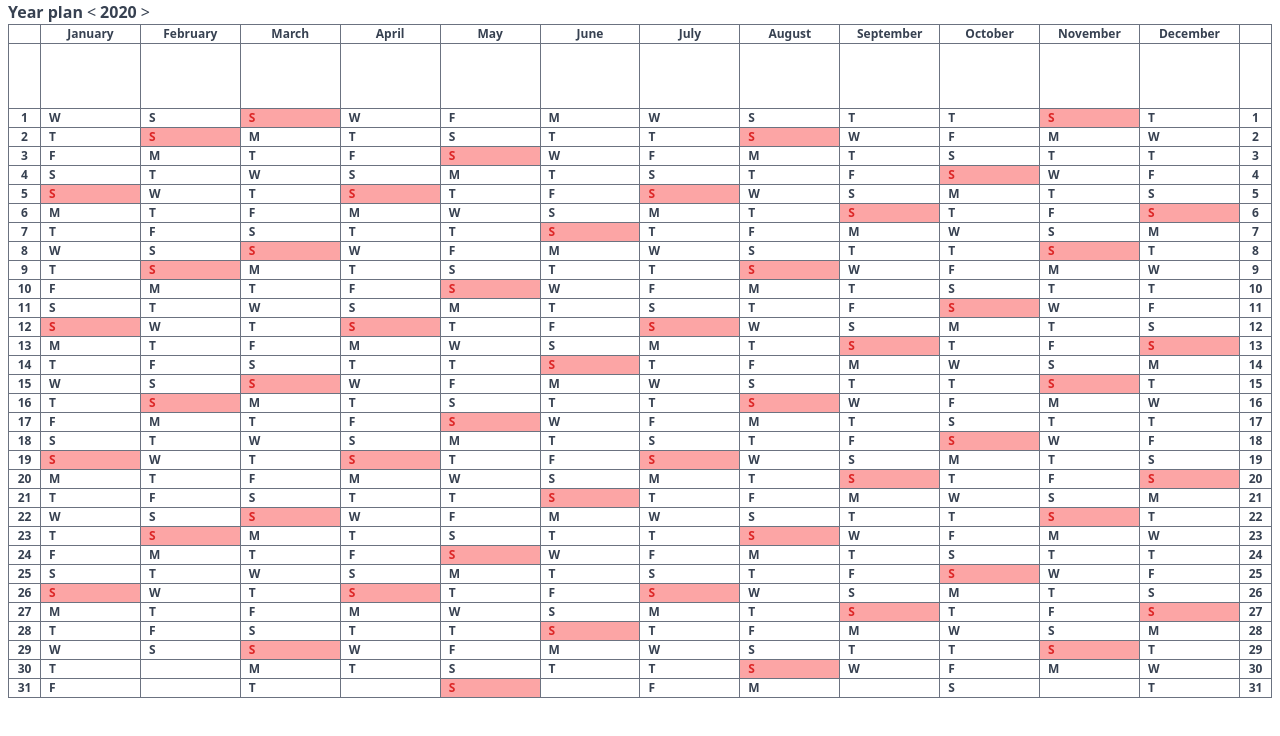
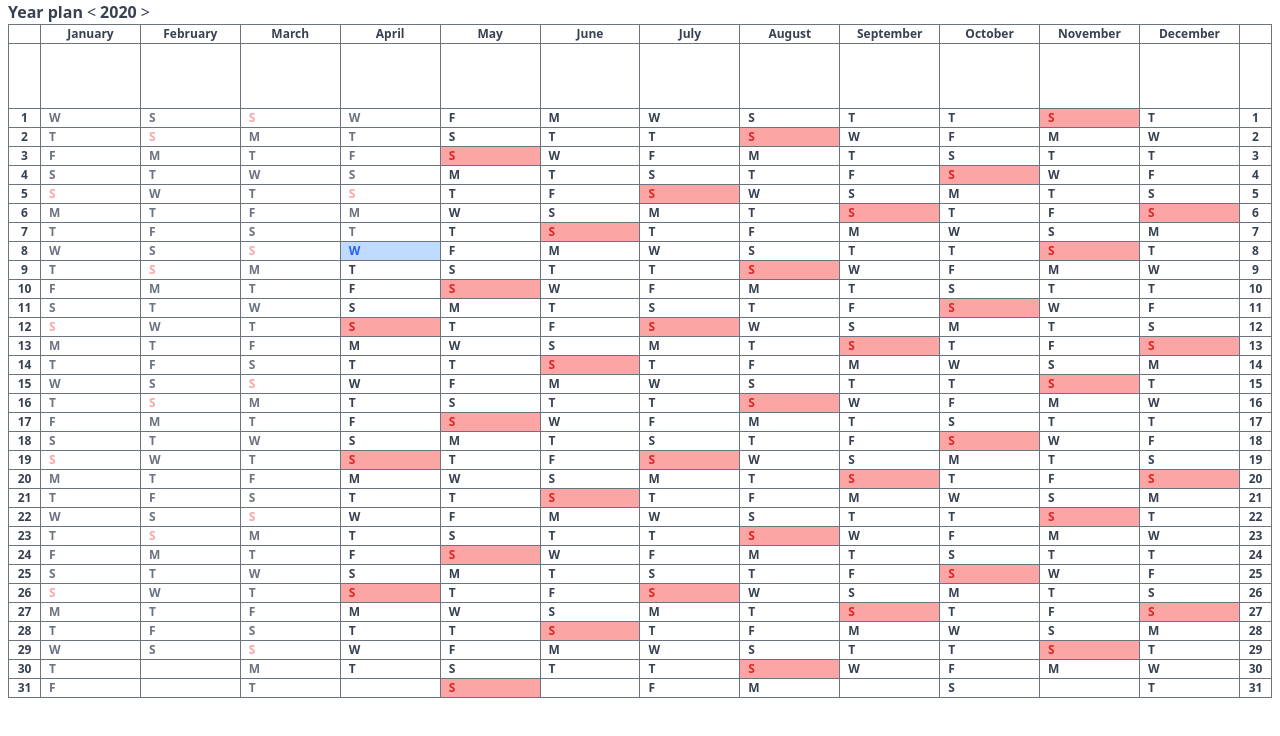
Before and after one commit to beaucouplus/calendar, a React (Create React App) app: page / in a window 1280 px wide. Shown: the top 736 px of the page. Built offline with nearby package versions, Linux system fonts and the light colour scheme.

Commit message:
display past days > highlight past days - this year only. (#11)
* display past days > highlight past days - this year only.
* display past days > remove isPast from data - add highlight when today

```diff
--- a/src/CalendarYearTable.js
+++ b/src/CalendarYearTable.js
@@ -68,11 +68,7 @@ function DaysRow({ days, css }) {
       <td className={tdClass}>{monthDay}</td>
       {days.map((day, id) =>
         day.hasDate ? (
-          <DayCell
-            weekday={dayjs(day.date).format("dddd")}
-            css={css}
-            key={id}
-          />
+          <DayCell date={day.date} css={css} key={id} isPast={day.isPastDate} />
         ) : (
           <EmptyCell css={css} key={id} />
         )
@@ -86,12 +82,27 @@ function EmptyCell({ css }) {
   return <td className={`${css.cellBorders}`}></td>;
 }
 
-function DayCell({ weekday, css }) {
-  const isSunday =
-    weekday === "Sunday" ? "bg-red-300 text-red-600" : "text-gray-700 ";
+function DayCell({ date, css }) {
+  const weekday = dayjs(date).format("dddd");
+
+  const getTDStyle = () => {
+    const today = dayjs().startOf("day");
+    const currentDate = dayjs(date).startOf("day");
+    const isCurrentYear = currentDate.year() === dayjs(new Date()).year();
+    const isPast = currentDate.isBefore(today);
+    const isToday = currentDate.isSame(today);
+
+    if (isCurrentYear && isPast && weekday === "Sunday") return `text-red-300`;
+    if (isCurrentYear && isPast) return `text-gray-500`;
+    if (isToday) return `bg-blue-200 text-blue-600`;
+    if (weekday === "Sunday") return `bg-red-300 text-red-600`;
+    return `text-gray-700`;
+  };
+
+  const tdStyle = getTDStyle();
 
   return (
-    <td className={`px-2 ${css.cellBorders} font-semibold ${isSunday}`}>
+    <td className={`px-2 ${css.cellBorders} ${tdStyle} font-semibold`}>
       {weekday[0]}
     </td>
   );
--- a/src/utils.js
+++ b/src/utils.js
@@ -39,11 +39,12 @@ function createCells(year) {
           date: undefined,
         });
       } else {
+        const date = new Date(year, month - 1, day, 0, 0, 0, 0);
         daysInMonth[day].push({
           month: month,
           day: day,
           hasDate: true,
-          date: new Date(year, month - 1, day),
+          date: date,
         });
       }
     });
```
